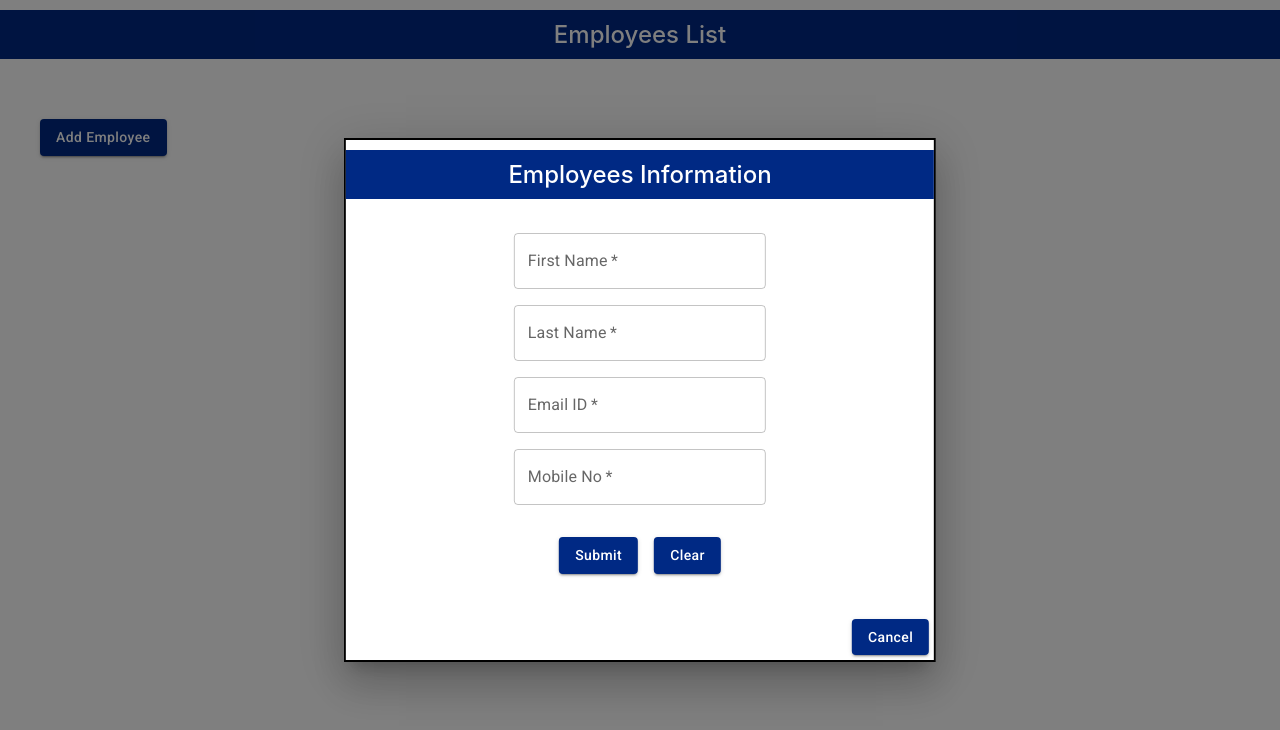
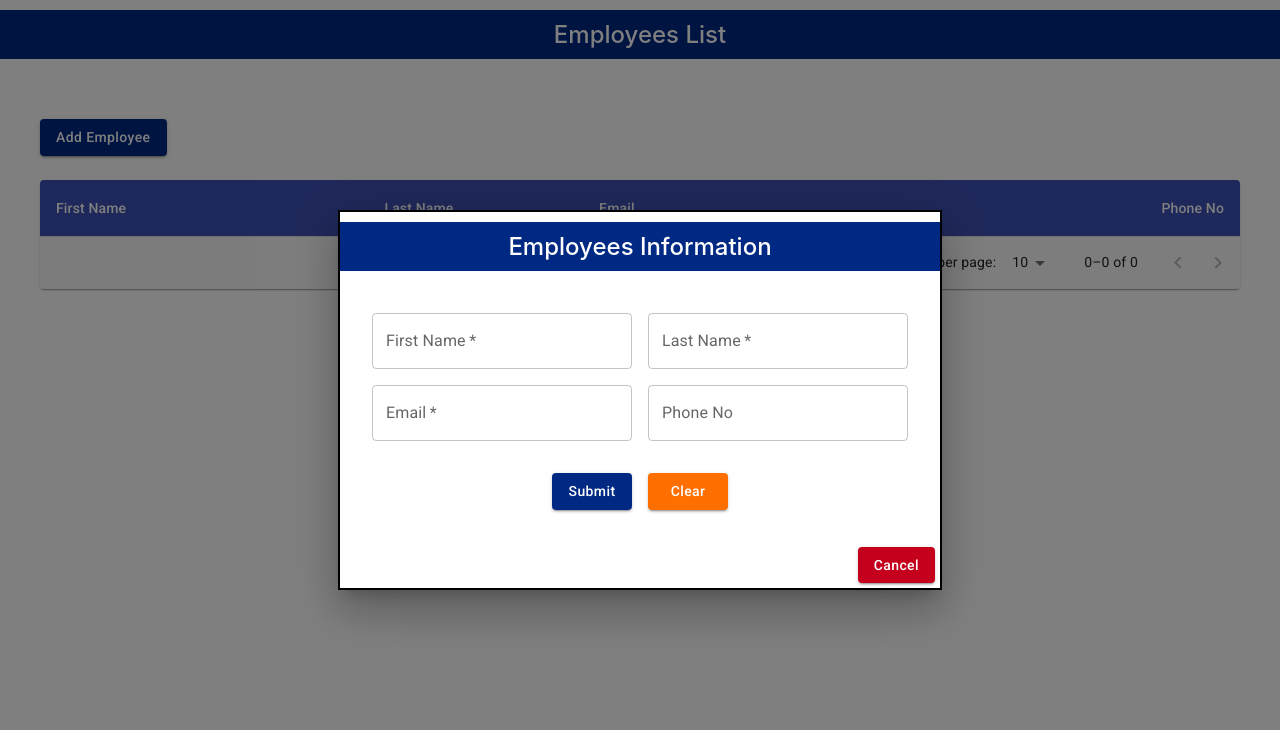
Before and after one commit to Hamzashahfiq/employee-data-list, a React (Create React App) app: page / in a window 1280 px wide. Both pictures are taken after a click on the button "Add Employee". Shown: the top 730 px of the page. Built offline with nearby package versions, Linux system fonts and the light colour scheme.

Commit message:
add table and submitdata operation

```diff
--- a/package.json
+++ b/package.json
@@ -14,6 +14,7 @@
     "react-dom": "^17.0.2",
     "react-scripts": "5.0.0",
     "styled-components": "^5.3.3",
+    "uuid": "^8.3.2",
     "web-vitals": "^2.1.4"
   },
   "scripts": {
--- a/src/components/modal/BasicModal.js
+++ b/src/components/modal/BasicModal.js
@@ -1,13 +1,16 @@
-import * as React  from 'react';
-import {useState} from 'react';
+import * as React from 'react';
+import { useState } from 'react';
 import Box from '@mui/material/Box';
 import Button from '@mui/material/Button';
 import Typography from '@mui/material/Typography';
 import Modal from '@mui/material/Modal';
 import Header from '../header/Header'
-import BasicTextFields from '../inputItem/BasicTextFields';
-import { EmployeeInputText } from '../../constant/EmployeeInputText';
+// import BasicTextFields from '../inputItem/BasicTextFields';
+// import { EmployeeInputText } from '../../constant/EmployeeInputText';
 import ButtonBasic from "../button/ButtonBasic"
+import TextField from '@mui/material/TextField';
+import { textAlign } from '@mui/system';
+
 
 const style = {
   position: 'absolute',
@@ -20,10 +23,11 @@ const style = {
   boxShadow: 24,
 };
 
-export default function BasicModal({resetFormData, stateData, formDateValue}) {
+export default function BasicModal({ resetFormData,submitHandler, formDataValue, setStateFirstName, setStateLastName, setStateEmail, setStatePhoneNo }) {
   const [open, setOpen] = React.useState(false);
   const handleOpen = () => setOpen(true);
   const handleClose = () => setOpen(false);
+
 
   return (
     <div>
@@ -38,21 +42,37 @@ export default function BasicModal({resetFormData, stateData, formDateValue}) {
           <Box>
             <Header headerText="Employees Information" />
           </Box>
+          <form action="">
+            <Box sx={{ py: 2 }}>
+              {/* {EmployeeInputText.map((item, index) => {
+                  console.log(item.value)
+                  console.log(formDataValue)
+              return (
+                <BasicTextFields key={index} inputType={item.type} inputLabel={item.lable}
+                placeholder={item.placeholder} inputChange = {setStateData} inputValue= {formDataValue} />
+              )
+            })} */}
+              <Box sx={{ p: 1, textAlign: 'center', width: { xs: 'auto', md: '584px' } }}>
+                <TextField type='text' id="outlined-basic" sx={{ m: 1, width: { xs: 'auto', md: '260px' } }} onChange={setStateFirstName}
+                  value={formDataValue.firstName} label='First Name' placeholder='First Name' variant="outlined" required />
+                <TextField type='text' id="outlined-basic" onChange={setStateLastName} sx={{ m: 1, width: { xs: 'auto', md: '260px' } }}
+                  value={formDataValue.lastName} label='Last Name' placeholder='Last Name' variant="outlined" required />
+                <TextField type='Email' id="outlined-basic" onChange={setStateEmail} sx={{ m: 1, width: { xs: 'auto', md: '260px' } }}
+                  value={formDataValue.email} label='Email' placeholder='Email' variant="outlined" required />
+                <TextField type='text' id="outlined-basic" onChange={setStatePhoneNo} sx={{ m: 1, width: { xs: 'auto', md: '260px' } }}
+                  value={formDataValue.phoneNo} label='Phone No' placeholder='Phone No' variant="outlined" />
+              </Box>
 
-          <Box sx={{ px: 20, py: 2 }}>
-            {EmployeeInputText.map((item, index) => {
-              return (
-                <BasicTextFields key={index} inputType={item.type} inputLabel={item.lable} placeholder={item.placeholder} inputChange = {stateData} inputValue= {formDateValue} />
-              )
-            })}
-            <Box sx={{ m: 2, textAlign: 'center' }}>
-              <Button variant="contained" style={{ textTransform: 'capitalize', backgroundColor: '#002984', margin: '8px' }}>Submit</Button>
-              <Button onClick={resetFormData} variant="contained" style={{ textTransform: 'capitalize', backgroundColor: '#002984', margin: '8px' }}>Clear</Button>
+
+              <Box sx={{ p: 1, textAlign: 'center', width: { xs: 'auto', md: '584px' } }}>
+                <Button onClick={submitHandler} variant="contained" style={{ textTransform: 'capitalize', backgroundColor: '#002984', margin: '8px', width: '80px' }}>Submit</Button>
+                <Button onClick={resetFormData} variant="contained" style={{ textTransform: 'capitalize', backgroundColor: '#ff6f00', margin: '8px', width: '80px' }}>Clear</Button>
+              </Box>
             </Box>
-          </Box>
+          </form>
 
           <Box sx={{ textAlign: 'end' }}>
-            <Button onClick={handleClose} variant="contained" style={{ textTransform: 'capitalize', backgroundColor: '#002984', margin: '5px' }}>Cancel</Button>
+            <Button onClick={handleClose} variant="contained" style={{ textTransform: 'capitalize', backgroundColor: '#c4001d', margin: '5px' }}>Cancel</Button>
           </Box>
         </Box>
       </Modal>
--- /dev/null
+++ b/src/components/table/StickyHeadTable.js
@@ -0,0 +1,103 @@
+import * as React from 'react';
+import Paper from '@mui/material/Paper';
+import Table from '@mui/material/Table';
+import TableBody from '@mui/material/TableBody';
+import TableCell from '@mui/material/TableCell';
+import TableContainer from '@mui/material/TableContainer';
+import TableHead from '@mui/material/TableHead';
+import TablePagination from '@mui/material/TablePagination';
+import TableRow from '@mui/material/TableRow';
+
+const columns = [
+  { id: 'First_Name', label: 'First Name', minWidth: 170 },
+  { id: 'Last_Name', label: 'Last Name', minWidth: 100 },
+
+  {
+    id: 'Email',
+    label: 'Email',
+    minWidth: 170,
+
+    format: (value) => value.toLocaleString('en-US'),
+  },
+  {
+    id: 'Phone_No',
+    label: 'Phone No',
+    minWidth: 170,
+    align: 'right',
+    format: (value) => value.toFixed(2),
+  },
+];
+
+// function createData(name, code, population, size) {
+//   const density = population / size;
+//   return { name, code, population, size, density };
+// }
+
+
+
+export default function StickyHeadTable(props) {
+  const [page, setPage] = React.useState(0);
+  const [rowsPerPage, setRowsPerPage] = React.useState(10);
+
+  const handleChangePage = (event, newPage) => {
+    setPage(newPage);
+  };
+
+  const handleChangeRowsPerPage = (event) => {
+    setRowsPerPage(+event.target.value);
+    setPage(0);
+  };
+  const rows = props.tableData;
+
+  return (
+    <Paper sx={{ width: '100%', overflow: 'hidden' }}>
+      <TableContainer sx={{ maxHeight: 440 }}>
+        <Table stickyHeader aria-label="sticky table">
+          <TableHead>
+            <TableRow>
+              {columns.map((column) => (
+                <TableCell
+                  key={column.id}
+                  align={column.align}
+                  style={{ minWidth: column.minWidth, backgroundColor:'#3f51b5', color:'white'}}
+                >
+                  {column.label}
+                </TableCell>
+              ))}
+            </TableRow>
+          </TableHead>
+          <TableBody sx={{backgroundColor:'#f1f8e9'}}>
+            {rows
+              .slice(page * rowsPerPage, page * rowsPerPage + rowsPerPage)
+              .map((row) => {
+                return (
+                  <TableRow hover role="checkbox" tabIndex={-1} key={row.code}>
+                    {columns.map((column) => {
+                      const value = row[column.id];
+                      return (
+                        <TableCell key={column.id} align={column.align}>
+                          {column.format && typeof value === 'number'
+                            ? column.format(value)
+                            : value}
+                        </TableCell>
+                      );
+                    })}
+                  </TableRow>
+                );
+              })}
+          </TableBody>
+        </Table>
+      </TableContainer>
+      <TablePagination
+        rowsPerPageOptions={[10, 25, 100]}
+        component="div"
+        count={rows.length}
+        rowsPerPage={rowsPerPage}
+        page={page}
+        onPageChange={handleChangePage}
+        onRowsPerPageChange={handleChangeRowsPerPage}
+        sx={{backgroundColor:'#fafafa'}}
+      />
+    </Paper>
+  );
+}
--- a/src/constant/EmployeeInputText.js
+++ b/src/constant/EmployeeInputText.js
@@ -1,25 +1,32 @@
+
+
 
 export const EmployeeInputText = [{
     lable: 'First Name',
     placeholder: 'First Name',
-    type: 'Text'
+    type: 'Text',
+    value: '.firstName'
 },
 
 {
     lable: 'Last Name',
     placeholder: 'Last Name',
-    type: 'Text'
+    type: 'Text',
+    value: '.lastName'
 },
 
 {
     lable: 'Email ID',
     placeholder: 'Email ID',
-    type: 'email'
+    type: 'email',
+    value: '.email'
 },
 {
     lable: 'Mobile No',
     placeholder: 'Mobile No',
-    type: 'Text'
+    type: 'Text',
+    value: '.phoneNo'
+
 },
 
 ]
--- a/src/pages/Home.js
+++ b/src/pages/Home.js
@@ -1,35 +1,67 @@
-import React,{useState} from 'react'
+import React, { useState } from 'react'
 import Typography from '@mui/material/Typography';
 import Box from '@mui/material/Box';
 import Container from '@mui/material/Container';
 import BasicModal from '../components/modal/BasicModal';
 import Header from '../components/header/Header';
+import { v4 as uuidv4 } from 'uuid';
+import StickyHeadTable from '../components/table/StickyHeadTable'
 
 const initialState = {
     firstName: '',
     lastName: '',
     email: '',
     phoneNo: '',
-  }
+}
 
 
 export default function Home() {
-    const [formData, setFormData] = useState (initialState);
+    const [formData, setFormData] = useState(initialState);
+    const [EmployeeData, setEmployeeData] = useState([])
 
     const resetFormDataHandler = () => {
-        alert("Hallo clear")
         setFormData(initialState)
     }
-    const setStateDataHandler = (e) => {
-        setFormData({...formData, firstName : e.target.value})
+    const setStateDataFirsName = (e) => {
+        setFormData({ ...formData, firstName: e.target.value })
     }
+    const setStateDataLastName = (e) => {
+        setFormData({ ...formData, lastName: e.target.value })
+    }
+    const setStateDataEmail = (e) => {
+        setFormData({ ...formData, email: e.target.value })
+    }
+    const setStateDataPhoneNo = (e) => {
+        setFormData({ ...formData, phoneNo: e.target.value })
+    }
+    const onSubmitHandler = () => {
+        if (!formData.firstName || !formData.lastName || !formData.email) {
+            alert("Please input all required data first")
+            return;
+        }
+        let employee = {
+            uuid: uuidv4(),
+            First_Name: formData.firstName,
+            Last_Name: formData.lastName,
+            Email: formData.email,
+            Phone_No: formData.phoneNo,
+        }
+        setEmployeeData([...EmployeeData, employee])
+        setFormData(initialState)
+    }
+
     return (
-        <div>
-            <Header  headerText="Employees List" />
-            <Container fixed style= {{padding:'10px 0px', margin:'50px auto' }}>
-                <BasicModal resetFormData={resetFormDataHandler} stateData = {setStateDataHandler}
-                formDateValue = {formData.firstName}  />
+        <Box>
+            <Header headerText="Employees List" />
+            <Container fixed style={{ padding: '10px 0px', margin: '50px auto' }}>
+                <BasicModal resetFormData={resetFormDataHandler} setStateFirstName={setStateDataFirsName} setStateLastName={setStateDataLastName}
+                    setStateEmail={setStateDataEmail} setStatePhoneNo={setStateDataPhoneNo} submitHandler={onSubmitHandler}
+                    formDataValue={formData} />
+                <Box sx= {{my:3}}>
+                    <StickyHeadTable tableData= {EmployeeData}/>
+                </Box>
             </Container>
-        </div>
+
+        </Box>
     )
 }
```
Also changed, not shown: src/alert/ActionAlerts.js (added, +12 -0 lines), 1 other file (tests, documents, lock files or other folders).
